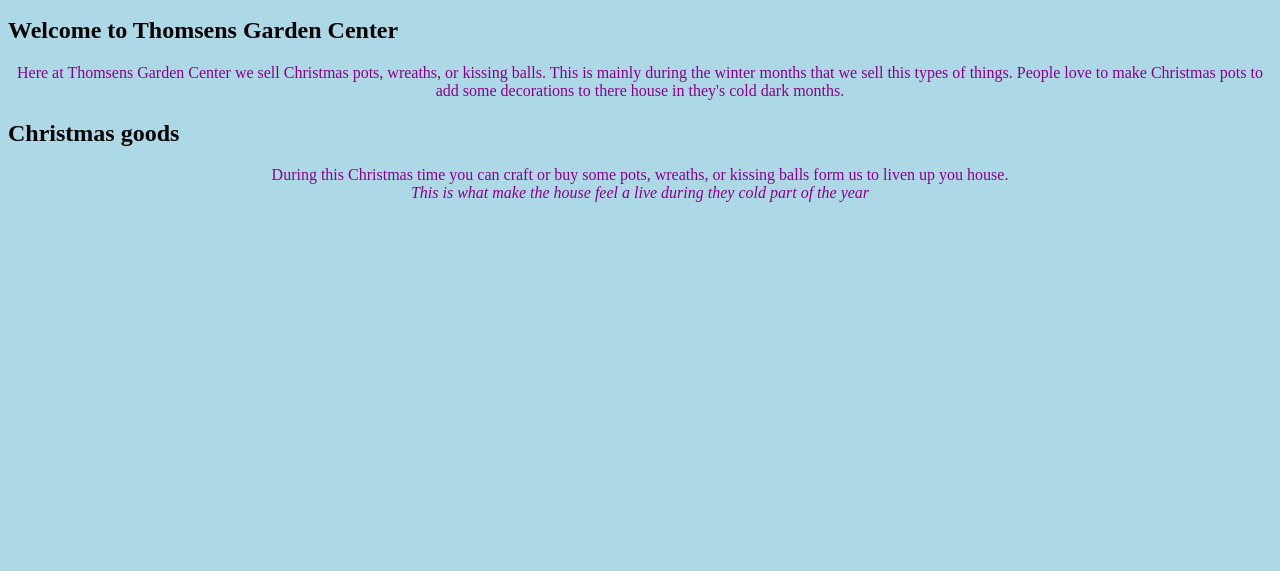
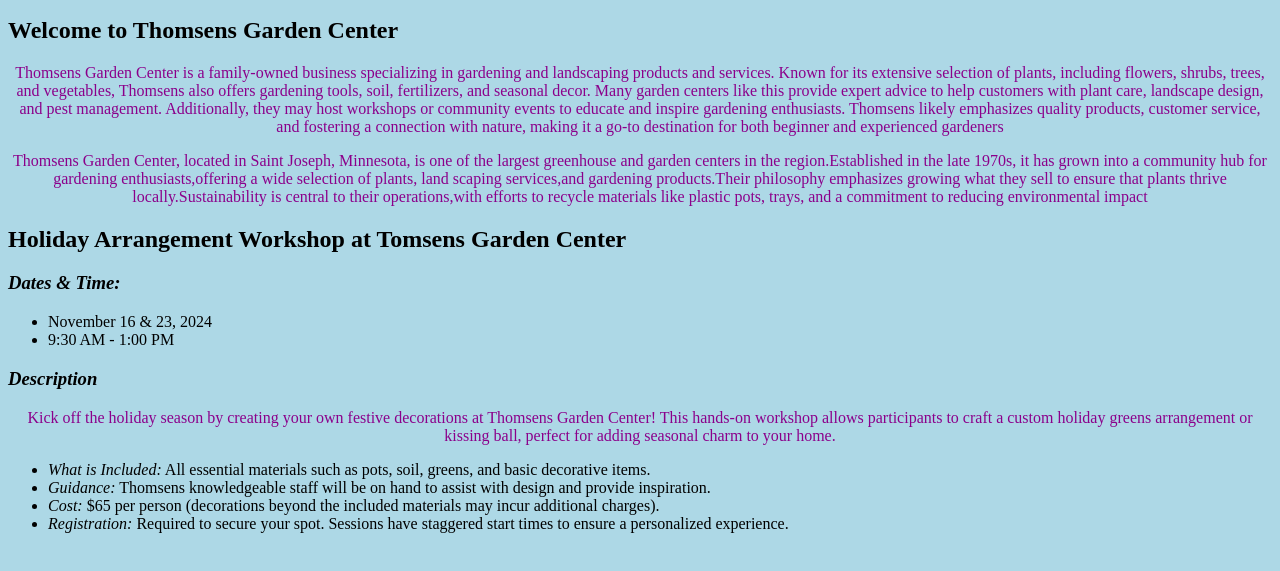
Before and after one commit to MaggieBrands/GitCollab, a plain HTML site: page about.html in a window 1280 px wide. Shown: the part 195-766 px from the top of the page. Drawn offline with Linux system fonts and the light colour scheme.

Commit message:
Update about.html
I add the new information for the from you sent on discord to fill this out with what Thomsens Garden Center is about. add some list in there too.

```diff
--- a/about.html
+++ b/about.html
@@ -75,11 +75,40 @@
 
     <h2>Welcome to Thomsens Garden Center</h2>
 
-    <p>Here at Thomsens Garden Center we sell Christmas pots, wreaths, or kissing balls. This is mainly during the winter months that we sell this types of things. People love to make Christmas pots to add some decorations to there house in they's cold dark months.</p>
+    <p>Thomsens Garden Center is a family-owned business specializing in gardening and
+        landscaping products and services. Known for its extensive selection of plants, including
+        flowers, shrubs, trees, and vegetables, Thomsens also offers gardening tools, soil, fertilizers,
+        and seasonal decor. Many garden centers like this provide expert advice to help customers with
+        plant care, landscape design, and pest management. Additionally, they may host workshops or
+        community events to educate and inspire gardening enthusiasts. Thomsens likely emphasizes
+        quality products, customer service, and fostering a connection with nature, making it a go-to
+        destination for both beginner and experienced gardeners</p>
+    <p>Thomsens Garden Center, located in Saint Joseph, Minnesota, is one of the largest greenhouse
+        and garden centers in the region.Established in the late 1970s, it has grown into a community
+        hub for gardening enthusiasts,offering a wide selection of plants, land scaping services,and
+        gardening products.Their philosophy emphasizes growing what they sell to ensure that plants
+        thrive locally.Sustainability is central to their operations,with efforts to recycle materials like plastic pots, trays, and a commitment to reducing environmental impact</p>
 
-    <h2>Christmas goods</h2>
-
-    <p>During this Christmas time you can craft or buy some pots, wreaths, or kissing balls form us to liven up you house. <br><em>This is what make the house feel a live during they cold part of the year</em></p>
+    <h2>Holiday Arrangement Workshop at Tomsens Garden Center</h2>
+    <h3><em>Dates & Time:</em></h3>
+     <ul>
+        <li>November 16 & 23, 2024</li>
+        <li>9:30 AM - 1:00 PM</li>
+     </ul>
+    <h3><em>Description</em></h3>
+    <p> Kick off the holiday season by creating your own festive decorations at Thomsens Garden
+        Center! This hands-on workshop allows participants to craft a custom holiday greens
+        arrangement or kissing ball, perfect for adding seasonal charm to your home.</p>
+    <ul>
+        <li><em>What is Included:</em> All essential materials such as pots, soil, greens, and basic decorative
+            items.</li>
+        <li><em>Guidance:</em> Thomsens knowledgeable staff will be on hand to assist with design and
+            provide inspiration.</li>
+        <li><em>Cost:</em> $65 per person (decorations beyond the included materials may incur additional
+            charges).</li>
+        <li><em>Registration:</em> Required to secure your spot. Sessions have staggered start times to
+            ensure a personalized experience.</li>
+    </ul>
 
 </main>
 
```
